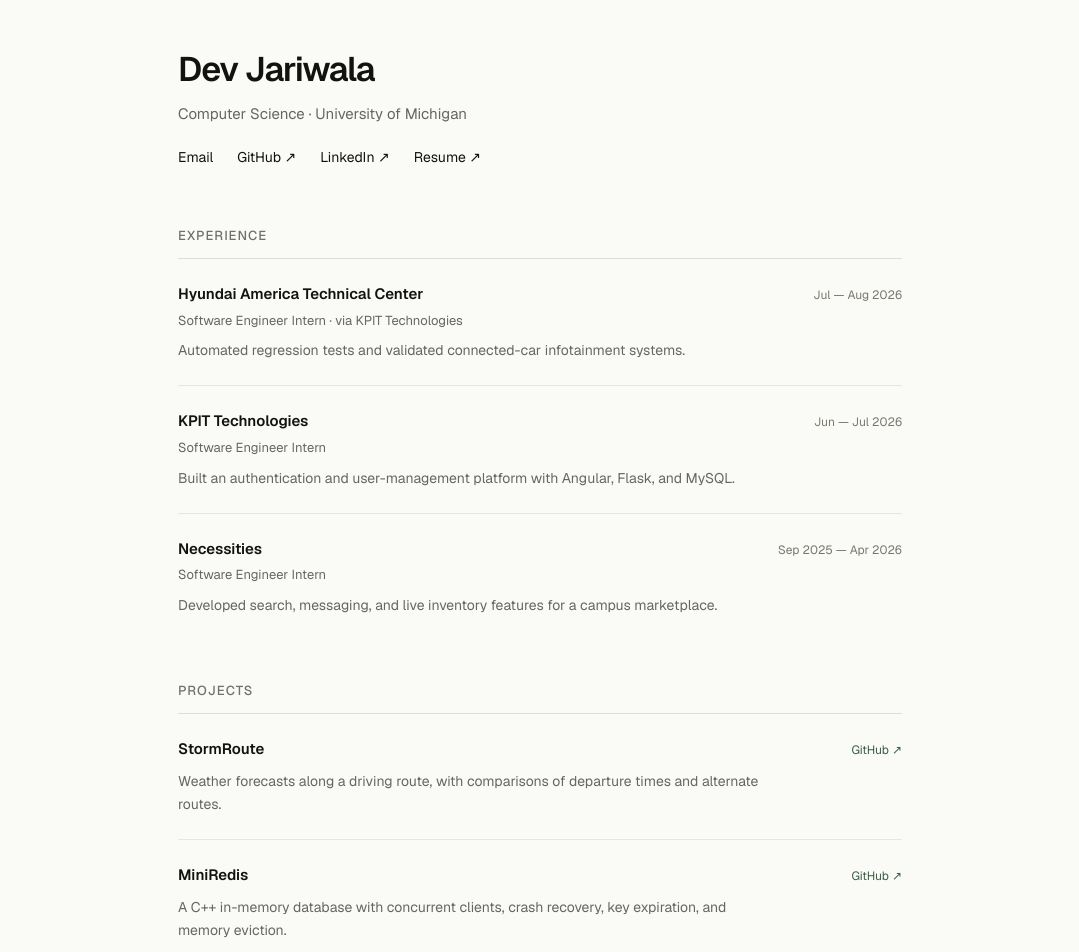
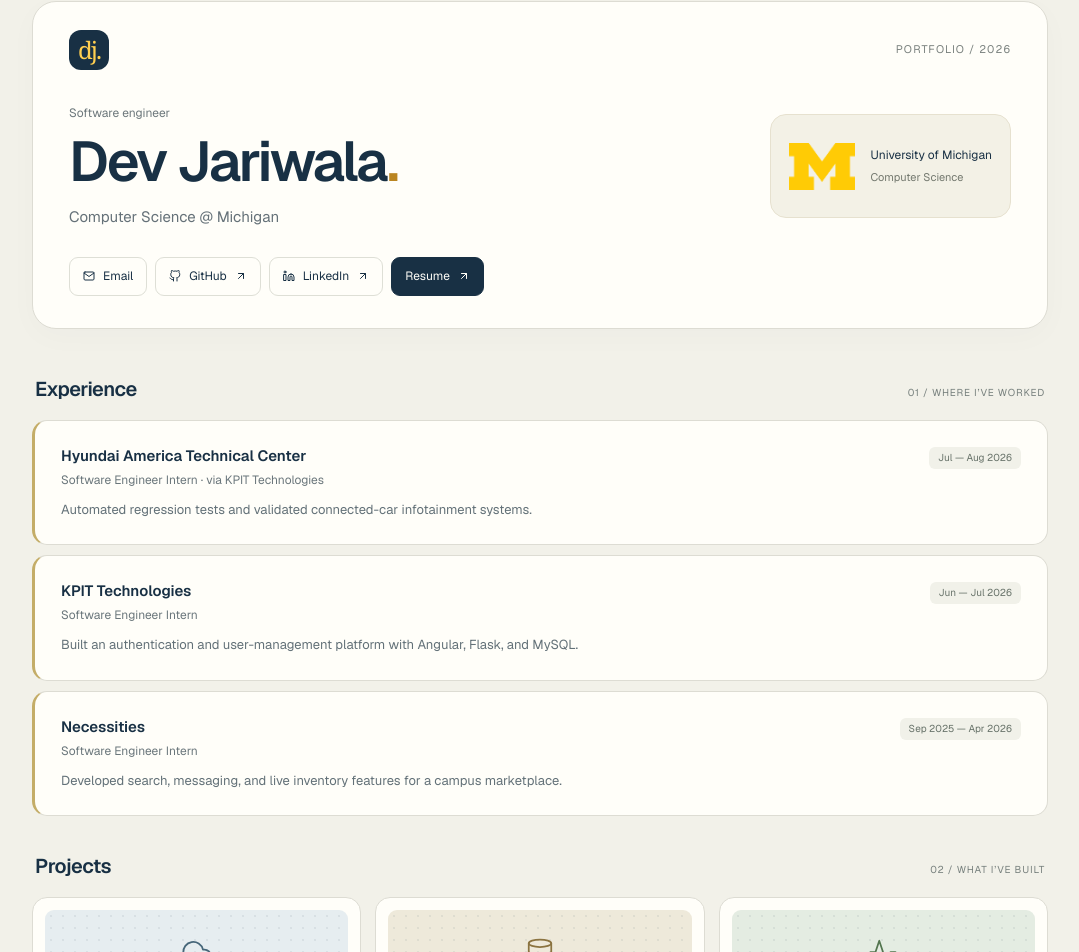
Before and after one commit to devjariwalaa/website, a Next.js app: page / in a window 1280 px wide. Shown: the part 39-991 px from the top of the page, without its empty margins (100-1179 px from the left). Built offline with nearby package versions, Linux system fonts and the light colour scheme.

Commit message:
Add Michigan identity and warm card-based portfolio design

```diff
--- a/app/globals.css
+++ b/app/globals.css
@@ -1,4 +1,4 @@
-:root { --background:#fafaf7; --foreground:#12130f; }
+:root { --background:#f2f1e9; --foreground:#12130f; }
 * { box-sizing:border-box; padding:0; margin:0; }
 html { scroll-behavior:smooth; background:var(--background); }
 body { color:var(--foreground); background:var(--background); font-family:Arial,Helvetica,sans-serif; -webkit-font-smoothing:antialiased; }
--- a/app/page.module.css
+++ b/app/page.module.css
@@ -1,33 +1,45 @@
-.page {
-  max-width: 780px;
-  margin: 0 auto;
-  padding: 88px 28px 36px;
-  font-family: var(--font-geist-sans), Arial, sans-serif;
-  font-size: 15px;
-  line-height: 1.65;
-}
-.header { margin-bottom: 56px; }
-.header h1 { font-size: 34px; line-height: 1.2; font-weight: 600; letter-spacing: -1.2px; margin-bottom: 12px; }
-.header > p { color: #666761; }
-.links { display: flex; flex-wrap: wrap; gap: 12px 24px; margin-top: 19px; font-size: 14px; }
-.page a { text-underline-offset: 4px; }
-.page a:hover { text-decoration: underline; }
-.page a:focus-visible { outline: 2px solid #395d45; outline-offset: 5px; border-radius: 2px; }
-.section { margin-bottom: 40px; }
-.section h2 { font-size: 13px; font-weight: 500; color: #70716b; letter-spacing: .08em; text-transform: uppercase; padding-bottom: 12px; border-bottom: 1px solid #ddded7; }
-.entry { padding: 23px 0; border-bottom: 1px solid #e7e7e1; }
-.entry:last-child { border-bottom: 0; }
+
+.page { max-width: 1080px; margin: 0 auto; padding: 40px 32px 28px; font-family: var(--font-geist-sans), Arial, sans-serif; font-size: 14px; line-height: 1.6; color: #183044; }
+.header { position: relative; padding: 28px 36px 32px; background: #fffef9; border: 1px solid #dddcd3; border-radius: 24px; box-shadow: 0 8px 30px #24394d06; margin-bottom: 44px; overflow: hidden; }
+.topline { display: flex; align-items: center; justify-content: space-between; color: #7b827f; font-size: 11px; letter-spacing: .1em; text-transform: uppercase; }
+.monogram { display: grid; place-items: center; width: 40px; height: 40px; border-radius: 12px; background: #183044; color: #ffcf50; font-family: Georgia, serif; font-size: 24px; text-transform: none; letter-spacing: -2px; }
+.intro { display: flex; align-items: center; justify-content: space-between; gap: 24px; margin: 34px 0 28px; }
+.eyebrow { font-size: 12px; color: #6c777b; margin-bottom: 8px; }
+.header h1 { font-size: clamp(36px, 5vw, 56px); line-height: 1.1; font-weight: 600; letter-spacing: -2.5px; }
+.header h1 > span { color: #ba8521; }
+.subtitle { margin-top: 12px; color: #657178; font-size: 15px; }
+.school { display: flex; align-items: center; gap: 15px; background: #f3f1e6; border: 1px solid #e6e1cf; border-radius: 16px; padding: 18px; }
+.school img { object-fit: contain; }
+.school span { font-size: 12px; color: #183044; }
+.school strong { display: block; font-size: 11px; color: #73786e; font-weight: 400; margin-top: 4px; }
+.links { display: flex; flex-wrap: wrap; gap: 8px; }
+.links a { display: inline-flex; align-items: center; gap: 8px; border: 1px solid #dedfd6; background: #fffef9; padding: 9px 13px; border-radius: 9px; font-size: 12px; transition: background .15s; }
+.links a:last-child { background: #183044; color: #fffef9; border-color: #183044; }
+.links a:hover { background: #eee9d9; color: #183044; }
+.page a:focus-visible { outline: 3px solid #a7781c; outline-offset: 4px; }
+.section { margin-bottom: 34px; }
+.sectionHeading { display: flex; justify-content: space-between; align-items: baseline; gap: 16px; margin-bottom: 15px; padding: 0 3px; }
+.sectionHeading h2 { font-size: 20px; font-weight: 600; letter-spacing: -.5px; }
+.sectionHeading > span { font-size: 10px; text-transform: uppercase; letter-spacing: .08em; color: #78817e; }
+.experienceGrid { display: grid; gap: 10px; }
+.entry { background: #fffef9; padding: 23px 26px; border: 1px solid #dddcd3; border-radius: 15px; }
+.experienceGrid .entry { border-left: 3px solid #c4ad68; }
 .entryHeading { display: flex; align-items: baseline; justify-content: space-between; gap: 16px; }
 .entry h3 { font-size: 15px; font-weight: 600; }
-.date { flex-shrink: 0; color: #777870; font-size: 12px; }
-.role { margin-top: 3px; font-size: 13px; color: #666761; }
-.description { color: #666761; margin-top: 8px; font-size: 14px; max-width: 590px; }
-.projectLink { font-size: 12px; white-space: nowrap; color: #395d45; }
-.footer { border-top: 1px solid #ddded7; padding-top: 22px; color: #777870; font-size: 12px; }
-@media (max-width: 540px) {
-  .page { padding: 44px 22px 28px; }
-  .header { margin-bottom: 40px; }
-  .header h1 { font-size: 30px; }
-  .entryHeading { flex-wrap: wrap; gap: 3px 16px; }
-  .date { width: 100%; }
-}
+.date { flex-shrink: 0; background: #f1f1e9; padding: 3px 9px; border-radius: 6px; color: #677269; font-size: 10px; }
+.role { margin-top: 2px; font-size: 12px; color: #6a767b; }
+.description { color: #637178; margin-top: 9px; font-size: 13px; line-height: 1.7; }
+.projectGrid { display: grid; grid-template-columns: repeat(3, minmax(0, 1fr)); gap: 14px; }
+.projectCard { padding: 12px 12px 20px; }
+.projectCard .entryHeading, .projectCard .description { margin-left: 8px; margin-right: 8px; }
+.projectArt { height: 110px; border-radius: 9px; background: #e6edf0; display: flex; flex-direction: column; align-items: center; justify-content: center; gap: 13px; margin-bottom: 18px; color: #466679; background-image: radial-gradient(#18304412 1px, transparent 1px); background-size: 12px 12px; }
+.projectArt > svg { width: 30px; height: 30px; stroke-width: 1.4; }
+.projectArt > span { font-size: 8px; letter-spacing: .16em; }
+.projectCard:nth-child(2) .projectArt { background-color: #eee9da; color: #8b7340; }
+.projectCard:nth-child(3) .projectArt { background-color: #e4ece2; color: #53754f; }
+.projectLink { font-size: 11px; white-space: nowrap; text-underline-offset: 4px; }
+.projectLink:hover, .footer a:hover { text-decoration: underline; }
+.footer { display: flex; justify-content: space-between; padding: 14px 3px 0; color: #7c837c; font-size: 11px; }
+@media (max-width: 760px) { .page { padding: 24px 20px; } .header { padding: 24px; } .intro { align-items: flex-start; flex-direction: column; } .school { width: 100%; padding: 12px 16px; } .school img { width: 40px; height: 40px; } .projectGrid { grid-template-columns: 1fr; } .projectArt { height: 95px; } }
+@media (max-width: 480px) { .page { padding: 16px 14px; } .header { border-radius: 18px; padding: 22px; margin-bottom: 30px; } .entry { padding: 19px; } .projectCard { padding: 12px 12px 20px; } .entryHeading { flex-wrap: wrap; gap: 7px; } .date { order: 1; } .sectionHeading > span { font-size: 8px; } .links a { padding: 8px 10px; } .footer { font-size: 10px; } }
+@media (prefers-reduced-motion: reduce) { .links a { transition: none; } }
--- a/app/page.tsx
+++ b/app/page.tsx
@@ -1,3 +1,5 @@
+import Image from "next/image";
+import { FiGithub, FiLinkedin, FiMail, FiArrowUpRight, FiCloud, FiDatabase, FiActivity } from "react-icons/fi";
 import styles from "./page.module.css";
 
 const experience = [
@@ -16,19 +18,20 @@ export default function Home() {
   return (
     <main className={styles.page} id="top">
       <header className={styles.header}>
-        <h1>Dev Jariwala</h1>
-        <p>Computer Science · University of Michigan</p>
+        <div className={styles.topline}><span className={styles.monogram}>dj.</span><span>Portfolio / 2026</span></div>
+        <div className={styles.intro}><div><p className={styles.eyebrow}>Software engineer</p><h1>Dev Jariwala<span>.</span></h1><p className={styles.subtitle}>Computer Science @ Michigan</p></div>
+        <div className={styles.school}><Image src="/umich-logo.png" alt="University of Michigan block M" width={66} height={66} priority /><span>University of Michigan<strong>Computer Science</strong></span></div></div>
         <nav className={styles.links} aria-label="Contact and resume">
-          <a href="mailto:jariwa@umich.edu">Email</a>
-          <a href="https://github.com/devjariwalaa" target="_blank" rel="noreferrer">GitHub ↗</a>
-          <a href="https://www.linkedin.com/in/dev-jariwalaa/" target="_blank" rel="noreferrer">LinkedIn ↗</a>
-          <a href="/resume">Resume ↗</a>
+          <a href="mailto:jariwa@umich.edu"><FiMail /> Email</a>
+          <a href="https://github.com/devjariwalaa" target="_blank" rel="noreferrer"><FiGithub /> GitHub <FiArrowUpRight /></a>
+          <a href="https://www.linkedin.com/in/dev-jariwalaa/" target="_blank" rel="noreferrer"><FiLinkedin /> LinkedIn <FiArrowUpRight /></a>
+          <a href="/resume">Resume <FiArrowUpRight /></a>
         </nav>
       </header>
 
       <section className={styles.section} aria-labelledby="experience">
-        <h2 id="experience">Experience</h2>
-        <div>{experience.map((item) => (
+        <div className={styles.sectionHeading}><h2 id="experience">Experience</h2><span>01 / Where I’ve worked</span></div>
+        <div className={styles.experienceGrid}>{experience.map((item) => (
           <article className={styles.entry} key={item.company}>
             <div className={styles.entryHeading}><h3>{item.company}</h3><span className={styles.date}>{item.date}</span></div>
             <p className={styles.role}>{item.role}</p>
@@ -38,9 +41,10 @@ export default function Home() {
       </section>
 
       <section className={styles.section} aria-labelledby="projects">
-        <h2 id="projects">Projects</h2>
-        <div>{projects.map((project) => (
-          <article className={styles.entry} key={project.title}>
+        <div className={styles.sectionHeading}><h2 id="projects">Projects</h2><span>02 / What I’ve built</span></div>
+        <div className={styles.projectGrid}>{projects.map((project) => (
+          <article className={`${styles.entry} ${styles.projectCard}`} key={project.title}>
+            <div className={styles.projectArt} aria-hidden="true">{project.title === "StormRoute" ? <FiCloud /> : project.title === "MiniRedis" ? <FiDatabase /> : <FiActivity />}<span>{project.title === "StormRoute" ? "ROUTES / WEATHER" : project.title === "MiniRedis" ? "MEMORY / SYSTEMS" : "CRICKET / LIVE"}</span></div>
             <div className={styles.entryHeading}><h3>{project.title}</h3><a className={styles.projectLink} href={project.href} target="_blank" rel="noreferrer" aria-label={`View ${project.title} on GitHub`}>GitHub ↗</a></div>
             <p className={styles.description}>{project.description}</p>
           </article>
```
